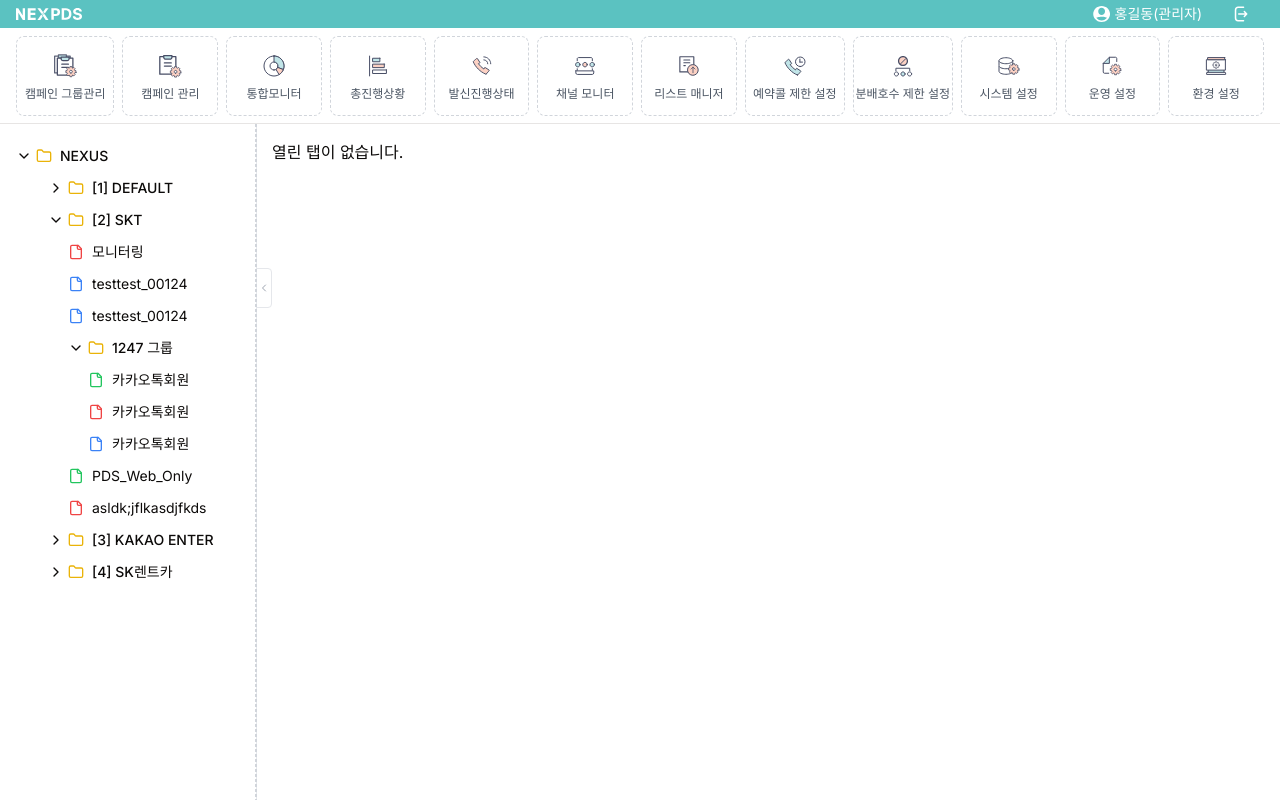
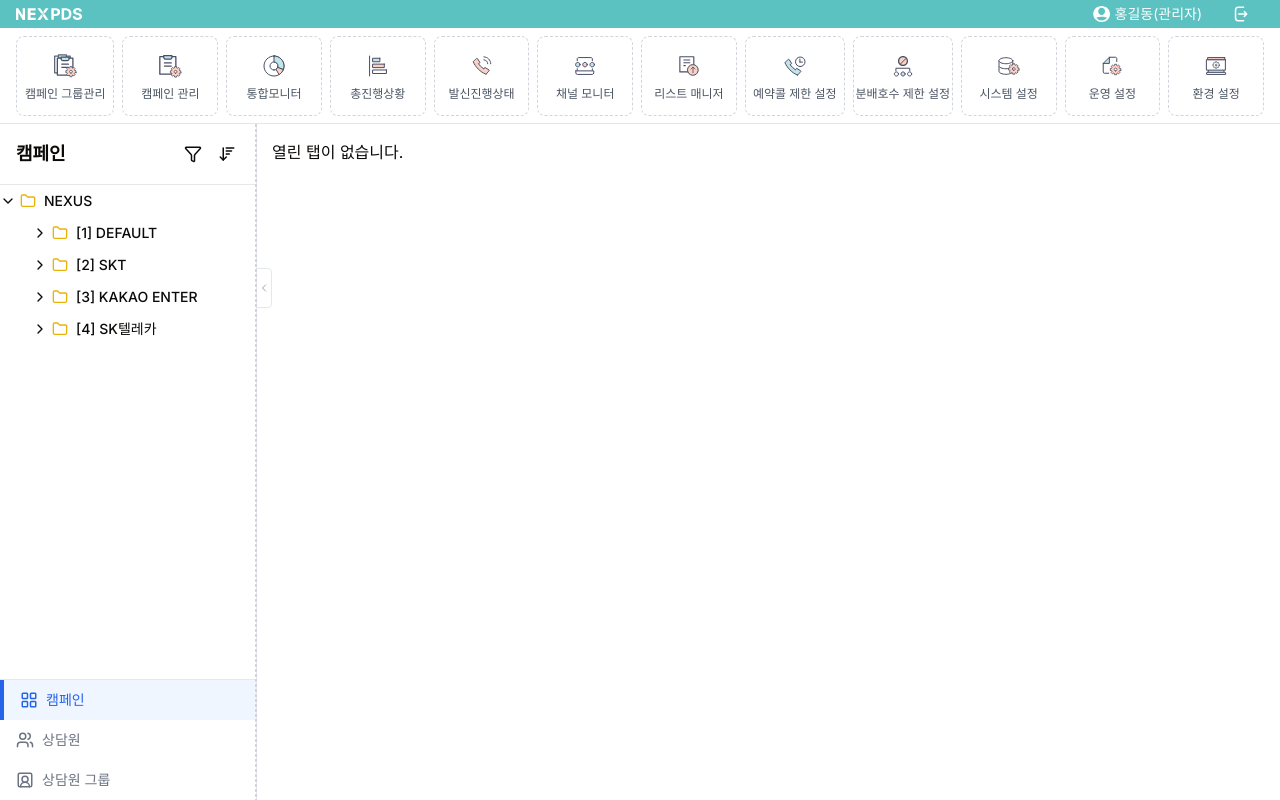
Before and after one commit to hyunsokstar/nexpds2, a Next.js app: page / in a window 1280 px wide. Built offline with nearby package versions, Linux system fonts and the light colour scheme.

Commit message:
탭바 구현15

```diff
--- a/src/widgets/sidebar/index.tsx
+++ b/src/widgets/sidebar/index.tsx
@@ -1,13 +1,14 @@
-// widgets/sidebar/index.tsx
 "use client";
 
 import React, { useCallback, useState, useEffect } from "react";
 import { Resizable } from "re-resizable";
 import { useSidebarStore } from "@/store/useSidebarStore";
-import { SidebarTree } from "./ui/SidebarTree";
-import { sidebarData } from "./model/sidebarData";
+import { debounce } from 'lodash';
+import { SidebarHeader } from './ui/SidebarHeader';
+import { TabContent } from './ui/TabContent';
 import { SidebarToggleButton } from "./ui/SidebarToggleButton";
-import { debounce } from 'lodash';
+import { useSidebarTabStore } from "./model/store";
+import { SidebarTabs } from "./ui/SidebarTabs";
 
 export default function Sidebar() {
   const { isOpen, width, setWidth } = useSidebarStore();
@@ -15,7 +16,6 @@ export default function Sidebar() {
   const [isResizing, setIsResizing] = useState(false);
   const [isInitialized, setIsInitialized] = useState(false);
 
-  // 초기 렌더링 시 상태 초기화 완료를 확인
   useEffect(() => {
     setIsInitialized(true);
   }, []);
@@ -42,7 +42,6 @@ export default function Sidebar() {
     document.body.style.cursor = 'default';
   }, []);
 
-  // 초기화되기 전까지는 투명하게 처리
   if (!isInitialized) {
     return <div className="h-[calc(100vh-112px)] opacity-0" />;
   }
@@ -87,14 +86,16 @@ export default function Sidebar() {
 
         <div
           className={`
-            h-full
+            h-full flex flex-col
             ${!isOpen && 'w-0 overflow-hidden'}
             ${isResizing ? '' : 'transition-all duration-300 ease-in-out'}
           `}
         >
-          <div className="p-4 overflow-y-auto h-full">
-            <SidebarTree data={sidebarData} />
+          <SidebarHeader />
+          <div className="flex-1 overflow-hidden">
+            <TabContent />
           </div>
+          <SidebarTabs />
         </div>
 
         <div
--- /dev/null
+++ b/src/widgets/sidebar/model/store.ts
@@ -0,0 +1,13 @@
+// src/widgets/sidebar/model/store.ts
+import { create } from 'zustand';
+import { TabType } from './types';
+
+interface SidebarTabStore {
+  activeTab: TabType;
+  setActiveTab: (tab: TabType) => void;
+}
+
+export const useSidebarTabStore = create<SidebarTabStore>((set) => ({
+  activeTab: 'campaign',
+  setActiveTab: (tab) => set({ activeTab: tab }),
+}));
--- /dev/null
+++ b/src/widgets/sidebar/model/tabs.ts
@@ -0,0 +1,8 @@
+// src/widgets/sidebar/model/tabs.ts
+import { SidebarTab } from './types';
+
+export const SIDEBAR_TABS: SidebarTab[] = [
+  { id: 'campaign', label: '캠페인' },
+  { id: 'agents', label: '상담원' },
+  { id: 'agentGroups', label: '상담원 그룹' }
+];
--- /dev/null
+++ b/src/widgets/sidebar/model/types.ts
@@ -0,0 +1,23 @@
+// src/widgets/sidebar/model/types.ts
+// src/widgets/sidebar/model/types.ts
+export type TabType = 'campaign' | 'agents' | 'agentGroups';
+
+export interface SidebarTab {
+  id: TabType;
+  label: string;
+  icon?: React.ReactNode;
+}
+
+export interface TreeNode {
+  id: string;
+  label: string;
+  type: 'folder' | 'file';
+  children?: TreeNode[];
+  isOpen?: boolean;
+  variant?: 'default' | 'blue' | 'red' | 'green';
+}
+
+export interface SidebarState {
+  activeTab: TabType;
+  setActiveTab: (tab: TabType) => void;
+}
--- /dev/null
+++ b/src/widgets/sidebar/ui/SidebarHeader.tsx
@@ -0,0 +1,24 @@
+// src/widgets/sidebar/ui/SidebarHeader.tsx
+import React from 'react';
+import { SIDEBAR_TABS } from '../model/tabs';
+import { useSidebarTabStore } from '../model/store';
+import { Filter, SortDesc } from 'lucide-react';
+
+export function SidebarHeader() {
+  const activeTab = useSidebarTabStore((state) => state.activeTab);
+  const activeTabLabel = SIDEBAR_TABS.find(tab => tab.id === activeTab)?.label;
+
+  return (
+    <div className="p-4 border-b border-gray-200 flex justify-between items-center">
+      <h2 className="text-lg font-semibold">{activeTabLabel}</h2>
+      <div className="flex gap-2">
+        <button className="p-1 hover:bg-gray-100 rounded">
+          <Filter size={18} />
+        </button>
+        <button className="p-1 hover:bg-gray-100 rounded">
+          <SortDesc size={18} />
+        </button>
+      </div>
+    </div>
+  );
+}
--- /dev/null
+++ b/src/widgets/sidebar/ui/SidebarTabs.tsx
@@ -0,0 +1,38 @@
+// src/widgets/sidebar/ui/SidebarTabs.tsx
+import React from 'react';
+import { SIDEBAR_TABS } from '../model/tabs';
+import { useSidebarTabStore } from '../model/store';
+import { LayoutGrid, Users, UserSquare2 } from 'lucide-react';
+
+const TAB_ICONS = {
+  campaign: LayoutGrid,
+  agents: Users,
+  agentGroups: UserSquare2,
+};
+
+export function SidebarTabs() {
+  const { activeTab, setActiveTab } = useSidebarTabStore();
+
+  return (
+    <div className="border-t border-gray-200 pb-3">  {/* pb-4 추가 */}
+      {SIDEBAR_TABS.map((tab) => {
+        const Icon = TAB_ICONS[tab.id];
+        return (
+          <button
+            key={tab.id}
+            onClick={() => setActiveTab(tab.id)}
+            className={`
+              w-full px-4 py-2.5 text-sm flex items-center gap-2
+              ${activeTab === tab.id
+                ? 'bg-blue-50 text-blue-600 border-l-4 border-blue-600'
+                : 'text-gray-500 hover:bg-gray-50'}
+            `}
+          >
+            <Icon size={18} />
+            {tab.label}
+          </button>
+        );
+      })}
+    </div>
+  );
+}
--- /dev/null
+++ b/src/widgets/sidebar/ui/TabContent.tsx
@@ -0,0 +1,24 @@
+import React from 'react';
+import { useSidebarTabStore } from '../model/store';
+import { CampaignTree } from './tabs/CampaignTree';
+import { AgentsTree } from './tabs/AgentsTree';
+import { AgentGroupsTree } from './tabs/AgentGroupsTree';
+
+export function TabContent() {
+  const activeTab = useSidebarTabStore((state) => state.activeTab);
+
+  const renderContent = () => {
+    switch (activeTab) {
+      case 'campaign':
+        return <CampaignTree />;
+      case 'agents':
+        return <AgentsTree />;
+      case 'agentGroups':
+        return <AgentGroupsTree />;
+      default:
+        return null;
+    }
+  };
+
+  return renderContent();
+}
--- /dev/null
+++ b/src/widgets/sidebar/ui/tabs/AgentGroupsTree.tsx
@@ -0,0 +1,76 @@
+import React from 'react';
+import { SidebarTree } from '../SidebarTree';
+import { TreeNode } from '../../model/types';
+
+const sampleAgentGroupsData: TreeNode[] = [
+  {
+    id: "worktype",
+    label: "근무형태",
+    type: "folder",
+    isOpen: true,
+    children: [
+      {
+        id: "day",
+        label: "주간",
+        type: "folder",
+        isOpen: true,
+        children: [
+          { id: "day-1", label: "일반상담그룹", type: "file", variant: "blue" },
+          { id: "day-2", label: "VIP상담그룹", type: "file", variant: "red" },
+          { id: "day-3", label: "컴플레인그룹", type: "file", variant: "green" }
+        ]
+      },
+      {
+        id: "night",
+        label: "야간",
+        type: "folder",
+        children: [
+          { id: "night-1", label: "긴급상담그룹", type: "file", variant: "red" },
+          { id: "night-2", label: "일반상담그룹", type: "file", variant: "blue" }
+        ]
+      }
+    ]
+  },
+  {
+    id: "skill",
+    label: "스킬그룹",
+    type: "folder",
+    children: [
+      {
+        id: "skill-1",
+        label: "초급상담",
+        type: "folder",
+        children: [
+          { id: "skill-1-1", label: "일반문의", type: "file", variant: "blue" },
+          { id: "skill-1-2", label: "단순접수", type: "file", variant: "green" }
+        ]
+      },
+      {
+        id: "skill-2",
+        label: "전문상담",
+        type: "folder",
+        children: [
+          { id: "skill-2-1", label: "기술지원", type: "file", variant: "red" },
+          { id: "skill-2-2", label: "장애처리", type: "file", variant: "red" }
+        ]
+      }
+    ]
+  },
+  {
+    id: "special",
+    label: "특별관리그룹",
+    type: "folder",
+    children: [
+      { id: "special-1", label: "VIP전담팀", type: "file", variant: "red" },
+      { id: "special-2", label: "클레임전담", type: "file", variant: "red" }
+    ]
+  }
+];
+
+export function AgentGroupsTree() {
+  return (
+    <div className="flex-1 overflow-y-auto">
+      <SidebarTree data={sampleAgentGroupsData} />
+    </div>
+  );
+}
--- /dev/null
+++ b/src/widgets/sidebar/ui/tabs/AgentsTree.tsx
@@ -0,0 +1,59 @@
+// src/widgets/sidebar/ui/tabs/AgentsTree.tsx
+import React from 'react';
+import { SidebarTree } from '../SidebarTree';
+import { TreeNode } from '../../model/types';
+
+const sampleAgentsData: TreeNode[] = [
+    {
+        id: "1",
+        label: "서울센터",
+        type: "folder" as const,
+        isOpen: true,
+        children: [
+            {
+                id: "1-1",
+                label: "1팀",
+                type: "folder" as const,
+                isOpen: true,
+                children: [
+                    { id: "1-1-1", label: "김상담", type: "file" as const, variant: "blue" },
+                    { id: "1-1-2", label: "이상담", type: "file" as const, variant: "blue" },
+                    { id: "1-1-3", label: "박상담", type: "file" as const, variant: "green" },
+                ]
+            },
+            {
+                id: "1-2",
+                label: "2팀",
+                type: "folder" as const,
+                children: [
+                    { id: "1-2-1", label: "최상담", type: "file" as const, variant: "red" },
+                    { id: "1-2-2", label: "정상담", type: "file" as const, variant: "blue" },
+                ]
+            }
+        ]
+    },
+    {
+        id: "2",
+        label: "부산센터",
+        type: "folder" as const,
+        children: [
+            {
+                id: "2-1",
+                label: "1팀",
+                type: "folder" as const,
+                children: [
+                    { id: "2-1-1", label: "강상담", type: "file" as const, variant: "green" },
+                    { id: "2-1-2", label: "조상담", type: "file" as const, variant: "blue" },
+                ]
+            }
+        ]
+    }
+];
+
+export function AgentsTree() {
+    return (
+        <div className="flex-1 overflow-y-auto">
+            <SidebarTree data={sampleAgentsData} />
+        </div>
+    );
+}
--- /dev/null
+++ b/src/widgets/sidebar/ui/tabs/CampaignTree.tsx
@@ -0,0 +1,60 @@
+import React from 'react';
+import { SidebarTree } from '../SidebarTree';
+import { TreeNode } from '../../model/types';
+
+const sampleCampaignData: TreeNode[] = [
+  {
+    id: "NEXUS",
+    label: "NEXUS",
+    type: "folder" as const,
+    isOpen: true,
+    children: [
+      {
+        id: "1",
+        label: "[1] DEFAULT",
+        type: "folder" as const,
+      },
+      {
+        id: "2",
+        label: "[2] SKT",
+        type: "folder" as const,
+        isOpen: true,
+        children: [
+          { id: "2-1", label: "모니터링", type: "file" as const, variant: "red" },
+          { id: "2-2", label: "testtest_00124", type: "file" as const, variant: "blue" },
+          { id: "2-3", label: "testtest_00124", type: "file" as const, variant: "blue" },
+          {
+            id: "2-4",
+            label: "1247 그룹",
+            type: "folder" as const,
+            children: [
+              { id: "2-4-1", label: "카카오톡회원", type: "file" as const, variant: "green" },
+              { id: "2-4-2", label: "카카오톡회원", type: "file" as const, variant: "red" },
+              { id: "2-4-3", label: "카카오톡회원", type: "file" as const, variant: "blue" },
+            ]
+          },
+          { id: "2-5", label: "PDS_Web_Only", type: "file" as const, variant: "green" },
+          { id: "2-6", label: "asldk;jflkasdjfkds", type: "file" as const, variant: "red" },
+        ]
+      },
+      {
+        id: "3",
+        label: "[3] KAKAO ENTER",
+        type: "folder" as const,
+      },
+      {
+        id: "4",
+        label: "[4] SK텔레카",
+        type: "folder" as const,
+      }
+    ]
+  }
+];
+
+export function CampaignTree() {
+  return (
+    <div className="flex-1 overflow-y-auto">
+      <SidebarTree data={sampleCampaignData} />
+    </div>
+  );
+}
```
